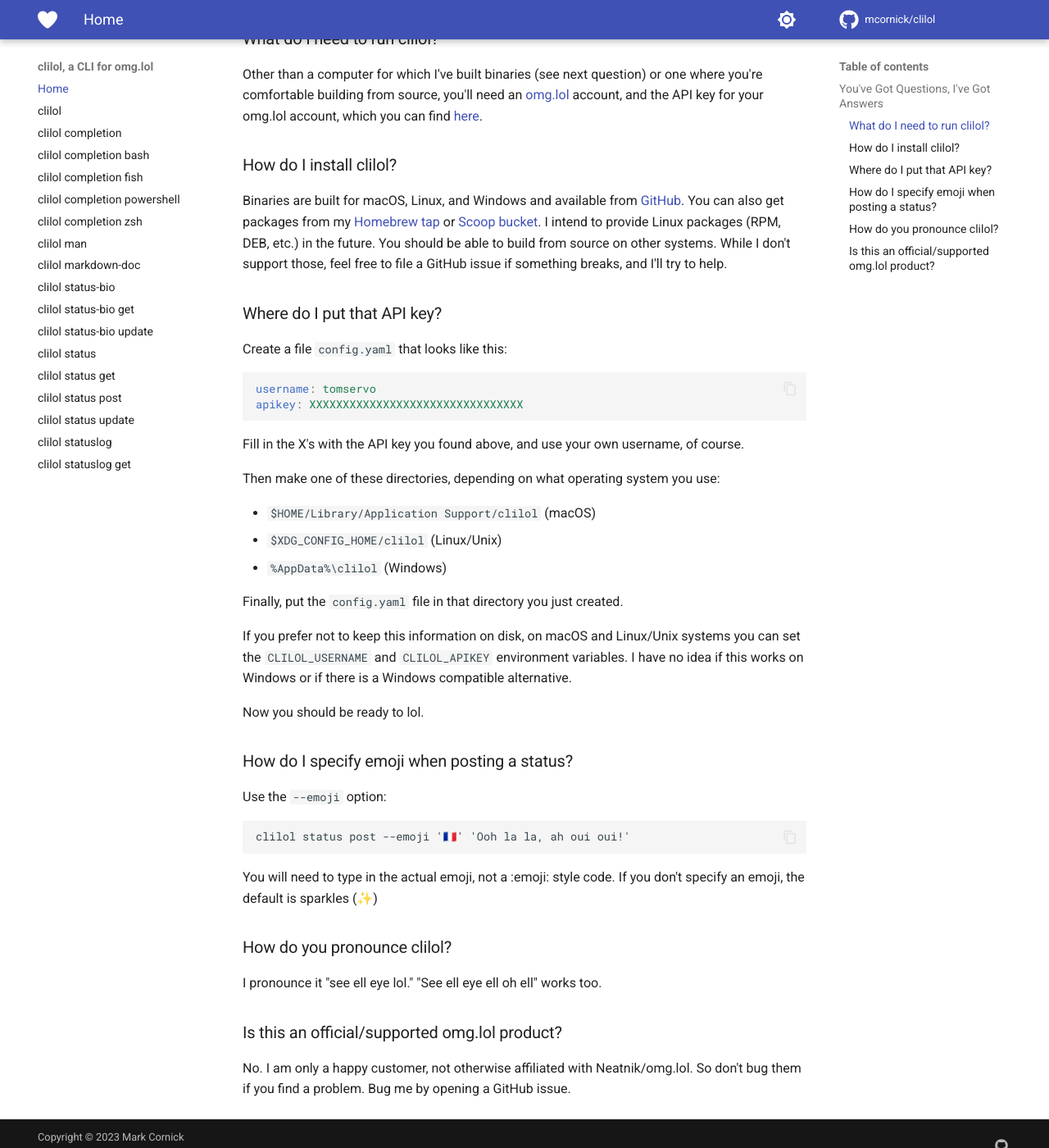
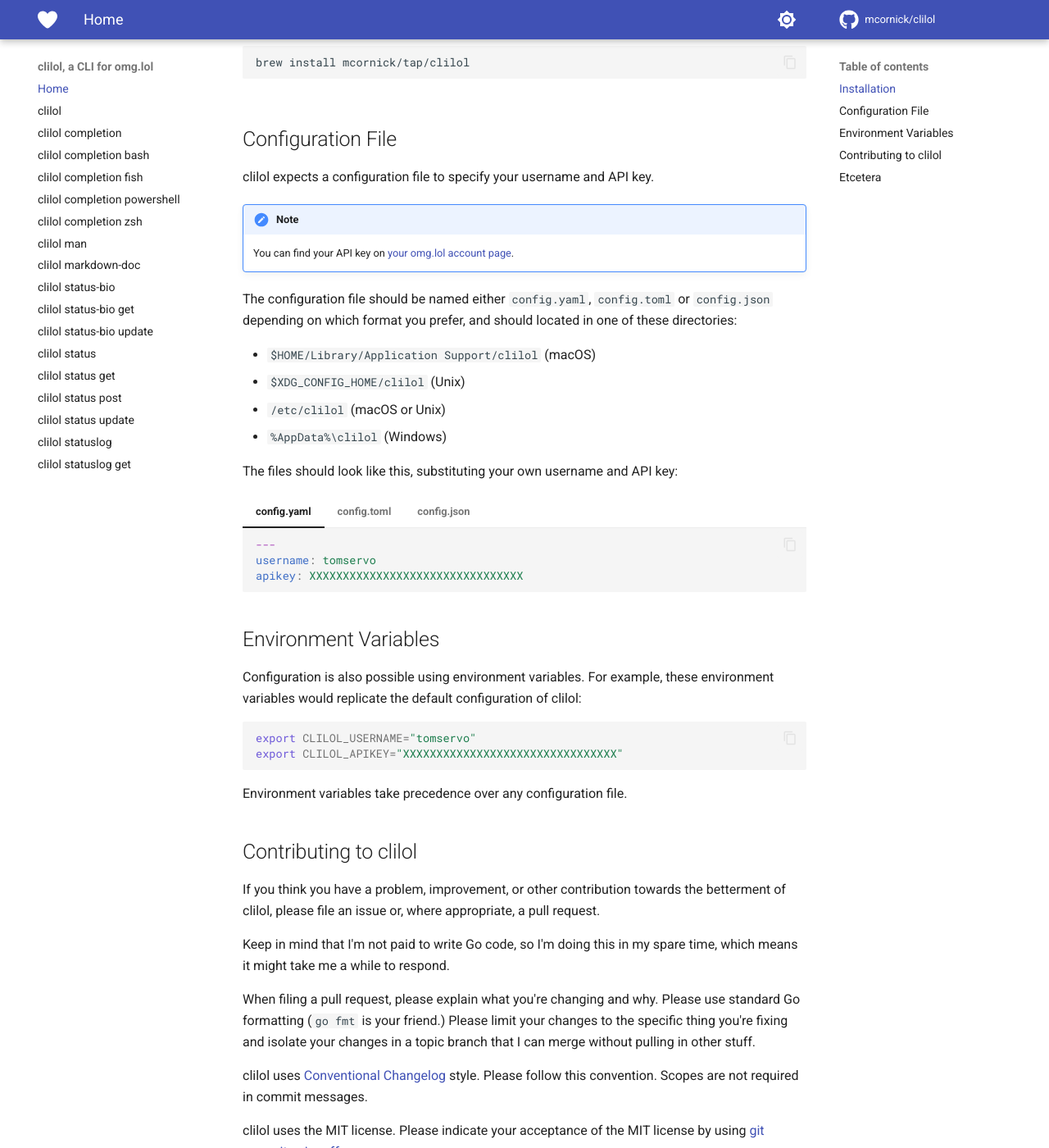
Before and after one commit to mcornick/clilol, an MkDocs documentation site: the page built from docs/index.md, in a window 1280 px wide and 1400 px high, scrolled down 431 px. Shown: the whole window at 82% size. Built offline with MkDocs 1.6.1 and Material for MkDocs 9.7.7, drawn with Linux system fonts in a browser that asks for light colours; comment, search, counter and statistics services are not loaded; some of the changed text lies outside the part shown.

Commit message:
docs: rewrite the index page
Signed-off-by: Mark Cornick <mcornick@mcornick.com>

````diff
--- a/docs/index.md
+++ b/docs/index.md
@@ -1,61 +1,155 @@
 ---
 title: Home
 ---
-This is a project to create a CLI for the various fun services offered by [omg.lol](https://omg.lol/).
+__clilol__ is a CLI for the various fun services offered by [omg.lol](https://omg.lol/). At present, it supports the statuslog features (aka [status.lol/](https://status.lol/)), with support for more omg.lol services on the way.
 
 Please see the links in the navigation menu to the left to learn about all the different commands provided by clilol.
 
-## You've Got Questions, I've Got Answers
+## Installation
 
-I'd be lying if I said they were frequently asked, but it is what it is.
+=== "Homebrew"
 
-This section will be rewritten and improved in the future.
+    I maintain a [Homebrew](https://brew.sh/) tap.
 
-### What do I need to run clilol?
+    ```bash
+    brew install mcornick/tap/clilol
+    ```
 
-Other than a computer for which I've built binaries (see next question) or one where you're comfortable building from source, you'll need an [omg.lol](https://omg.lol) account, and the API key for your omg.lol account, which you can find [here](https://home.omg.lol/account).
+=== "Scoop"
 
-### How do I install clilol?
+    I maintain a [Scoop](https://scoop.sh/) bucket.
 
-Binaries are built for macOS, Linux, and Windows and available from [GitHub](https://github.com/mcornick/clilol). You can also get packages from my [Homebrew tap](https://github.com/mcornick/homebrew-tap) or [Scoop bucket](https://github.com/mcornick/scoop-bucket). I intend to provide Linux packages (RPM, DEB, etc.) in the future. You should be able to build from source on other systems. While I don't support those, feel free to file a GitHub issue if something breaks, and I'll try to help.
+    ```powershell
+    scoop bucket add mcornick https://github.com/mcornick/scoop-bucket.git
+    scoop install clilol
+    ```
 
-### Where do I put that API key?
+=== "Binaries and Linux packages"
 
-Create a file `config.yaml` that looks like this:
+    I maintain binary releases on GitHub [here](https://github.com/mcornick/clilol/releases). Releases are built for macOS (universal), Linux (i386, amd64, arm64, and armv6) and Windows (i386, amd64). Linux packages are built in RPM, DEB, APK, and Arch Linux pkg.tar.zst formats.
 
-```yaml
-username: tomservo
-apikey: XXXXXXXXXXXXXXXXXXXXXXXXXXXXXXXX
+    Binary checksums included on the release pages are signed with my [GPG key](https://github.com/mcornick.gpg).
+
+=== "YUM Repository"
+
+    RPM packages are also available from my Gemfury repository.
+
+    !!! Note
+
+        I do not, and do not intend to, submit clilol to any distribution's official repositories.
+
+    ```
+    # /etc/yum.repos.d/mcornick.repo
+    [fury]
+    name=mcornick yum repo
+    baseurl=https://yum.fury.io/mcornick/
+    enabled=1
+    gpgcheck=0
+    ```
+
+=== "APT Repository"
+
+    DEB packages are also available from my Gemfury repository.
+
+    !!! Note
+
+        I do not, and do not intend to, submit clilol to any distribution's official repositories.
+
+    ```
+    # /etc/apt/sources.list.d/mcornick.list
+    deb [trusted=yes] https://apt.fury.io/mcornick/ /
+    ```
+
+=== "Arch User Repository"
+
+    I maintain an [AUR](https://wiki.archlinux.org/title/Arch_User_Repository) for clilol.
+
+    !!! Note
+
+        I do not, and do not intend to, submit clilol to Arch Linux's official AUR.
+
+    ```
+    git clone https://github.com/mcornick/clilol-aur.git
+    cd clilol-aur
+    makepkg -i
+    ```
+
+=== "From source"
+
+    The usual: `go install github.com/mcornick/clilol@latest`
+
+    While I do not build or test for platforms other than the ones listed under the Binaries tab, clilol _should_ still work on any platform supported by Go, and if you find that it does not, feel free to file a GitHub issue and I'll take a look.
+
+## Configuration File
+
+clilol expects a configuration file to specify your username and API key.
+
+!!! Note
+
+    You can find your API key on [your omg.lol account page](https://home.omg.lol/account).
+
+ The configuration file should be named either `config.yaml`, `config.toml` or `config.json` depending on which format you prefer, and should located in one of these directories:
+
+- `$HOME/Library/Application Support/clilol` (macOS)
+- `$XDG_CONFIG_HOME/clilol` (Unix)
+- `/etc/clilol` (macOS or Unix)
+- `%AppData%\clilol` (Windows)
+
+The files should look like this, substituting your own username and API key:
+
+=== "config.yaml"
+
+    ```yaml
+    ---
+    username: tomservo
+    apikey: XXXXXXXXXXXXXXXXXXXXXXXXXXXXXXXX
+    ```
+
+=== "config.toml"
+
+    ```toml
+    username = "tomservo"
+    apikey = "XXXXXXXXXXXXXXXXXXXXXXXXXXXXXXXX"
+    ```
+
+=== "config.json"
+
+    ```json
+    {
+      "username": "tomservo",
+      "apikey": "XXXXXXXXXXXXXXXXXXXXXXXXXXXXXXXX"
+    }
+    ```
+
+## Environment Variables
+
+Configuration is also possible using environment variables. For example, these environment variables would replicate the default configuration of clilol:
+
+```sh
+export CLILOL_USERNAME="tomservo"
+export CLILOL_APIKEY="XXXXXXXXXXXXXXXXXXXXXXXXXXXXXXXX"
 ```
 
-Fill in the X's with the API key you found above, and use your own username, of course.
+Environment variables take precedence over any configuration file.
 
-Then make one of these directories, depending on what operating system you use:
+## Contributing to clilol
 
-- `$HOME/Library/Application Support/clilol` (macOS)
-- `$XDG_CONFIG_HOME/clilol` (Linux/Unix)
-- `%AppData%\clilol` (Windows)
+If you think you have a problem, improvement, or other contribution towards the betterment of clilol, please file an issue or, where appropriate, a pull request.
 
-Finally, put the `config.yaml` file in that directory you just created.
+Keep in mind that I'm not paid to write Go code, so I'm doing this in my spare time, which means it might take me a while to respond.
 
-If you prefer not to keep this information on disk, on macOS and Linux/Unix systems you can set the `CLILOL_USERNAME` and `CLILOL_APIKEY` environment variables. I have no idea if this works on Windows or if there is a Windows compatible alternative.
+When filing a pull request, please explain what you're changing and why. Please use standard Go formatting (`go fmt` is your friend.) Please limit your changes to the specific thing you're fixing and isolate your changes in a topic branch that I can merge without pulling in other stuff.
 
-Now you should be ready to lol.
+clilol uses [Conventional Changelog](https://github.com/conventional-changelog/conventional-changelog-angular/blob/master/convention.md) style. Please follow this convention. Scopes are not required in commit messages.
 
-### How do I specify emoji when posting a status?
+clilol uses the MIT license. Please indicate your acceptance of the MIT license by using [git commit --signoff](https://git-scm.com/docs/git-commit#Documentation/git-commit.txt--s).
 
-Use the `--emoji` option:
+clilol is intended to be a safe, welcoming space for collaboration, and contributors are expected to adhere to the [Contributor Covenant](http://contributor-covenant.org) code of conduct.
 
-```
-clilol status post --emoji '🇫🇷' 'Ooh la la, ah oui oui!'
-```
+Thanks for contributing!
 
-You will need to type in the actual emoji, not a :emoji: style code. If you don't specify an emoji, the default is sparkles (✨)
+## Etcetera
 
-### How do you pronounce clilol?
+clilol releases are announced on a [Mastodon account](https://social.lol/@mcornick) which you are welcome to follow.
 
-I pronounce it "see ell eye lol." "See ell eye ell oh ell" works too.
-
-### Is this an official/supported omg.lol product?
-
-No. I am only a happy customer, not otherwise affiliated with Neatnik/omg.lol. So don't bug them if you find a problem. Bug me by opening a GitHub issue.
+To verify signatures on commits to clilol, you might need [my GPG public key](https://github.com/mcornick.gpg).
````
